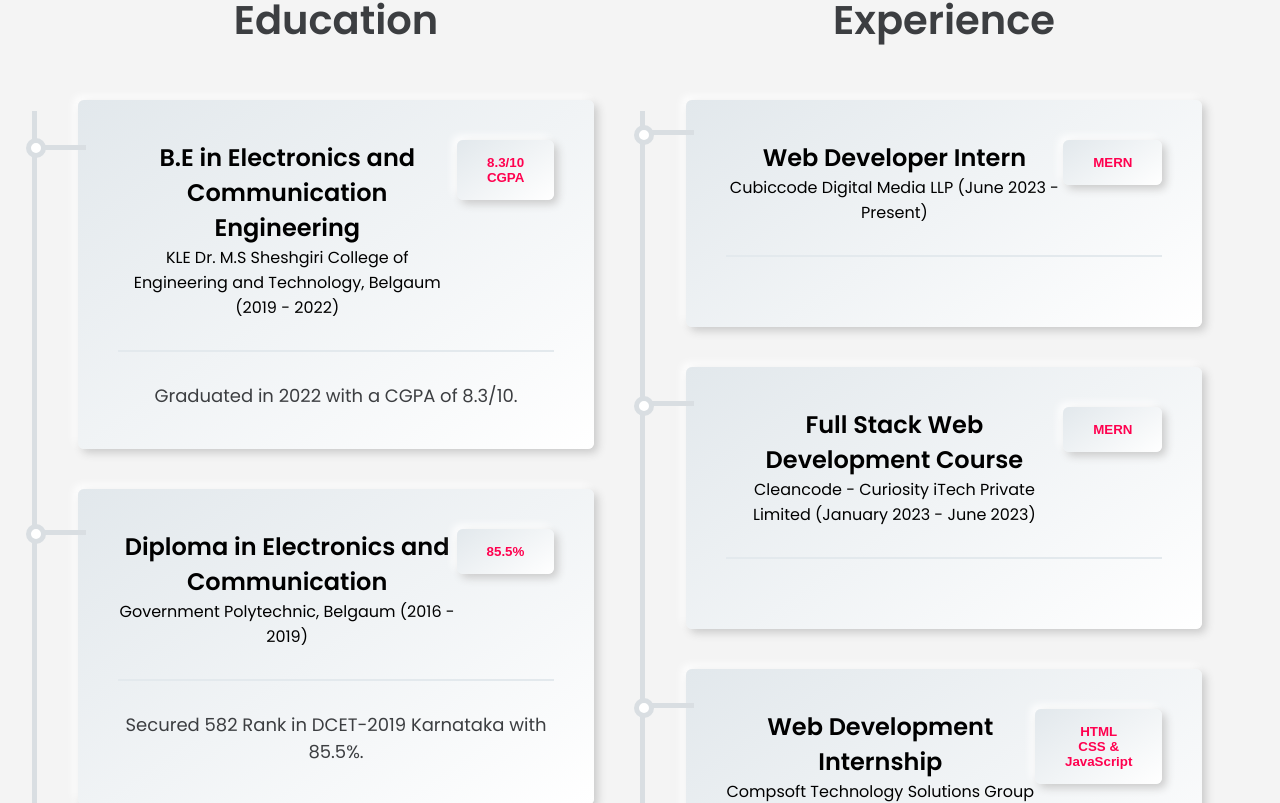
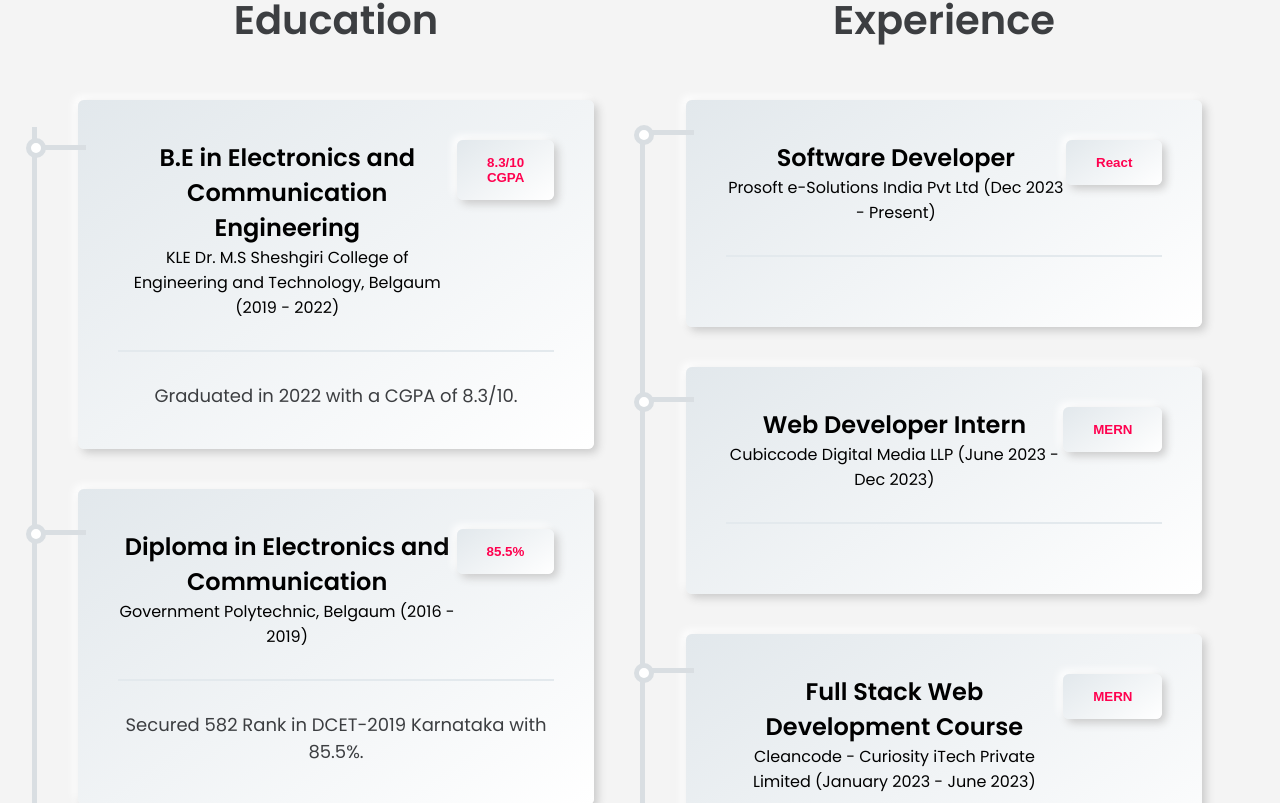
Before and after one commit to ameerhamza313/portfolio-v1, a React (Create React App) app: page / in a window 1280 px wide. Shown: the part 3737-4540 px from the top of the page. Built offline with nearby package versions, Linux system fonts and the light colour scheme.

Commit message:
Update EducationApi.js

```diff
--- a/src/components/Education/EducationApi.js
+++ b/src/components/Education/EducationApi.js
@@ -26,13 +26,21 @@ const ResumeApi = [
     {
       id: 4,
       category: "experience",
-      year: "Cubiccode Digital Media LLP (June 2023 - Present) ",
+      year: "Prosoft e-Solutions India Pvt Ltd (Dec 2023 - Present) ",
+      title: "Software Developer",
+      desc: "",
+      rate: "React",
+    },
+    {
+      id: 5,
+      category: "experience",
+      year: "Cubiccode Digital Media LLP (June 2023 - Dec 2023) ",
       title: "Web Developer Intern",
       desc: "",
       rate: "MERN",
     },
     {
-      id: 5,
+      id: 6,
       category: "experience",
       year: "Cleancode - Curiosity iTech Private Limited (January 2023 - June 2023)",
       title: "Full Stack Web Development Course",
@@ -40,7 +48,7 @@ const ResumeApi = [
       rate: "MERN",
     },
     {
-      id: 6,
+      id: 7,
       category: "experience",
       year: "Compsoft Technology Solutions Group Inc (April 2022 - May 2022)",
       title: "Web Development Internship",
```
